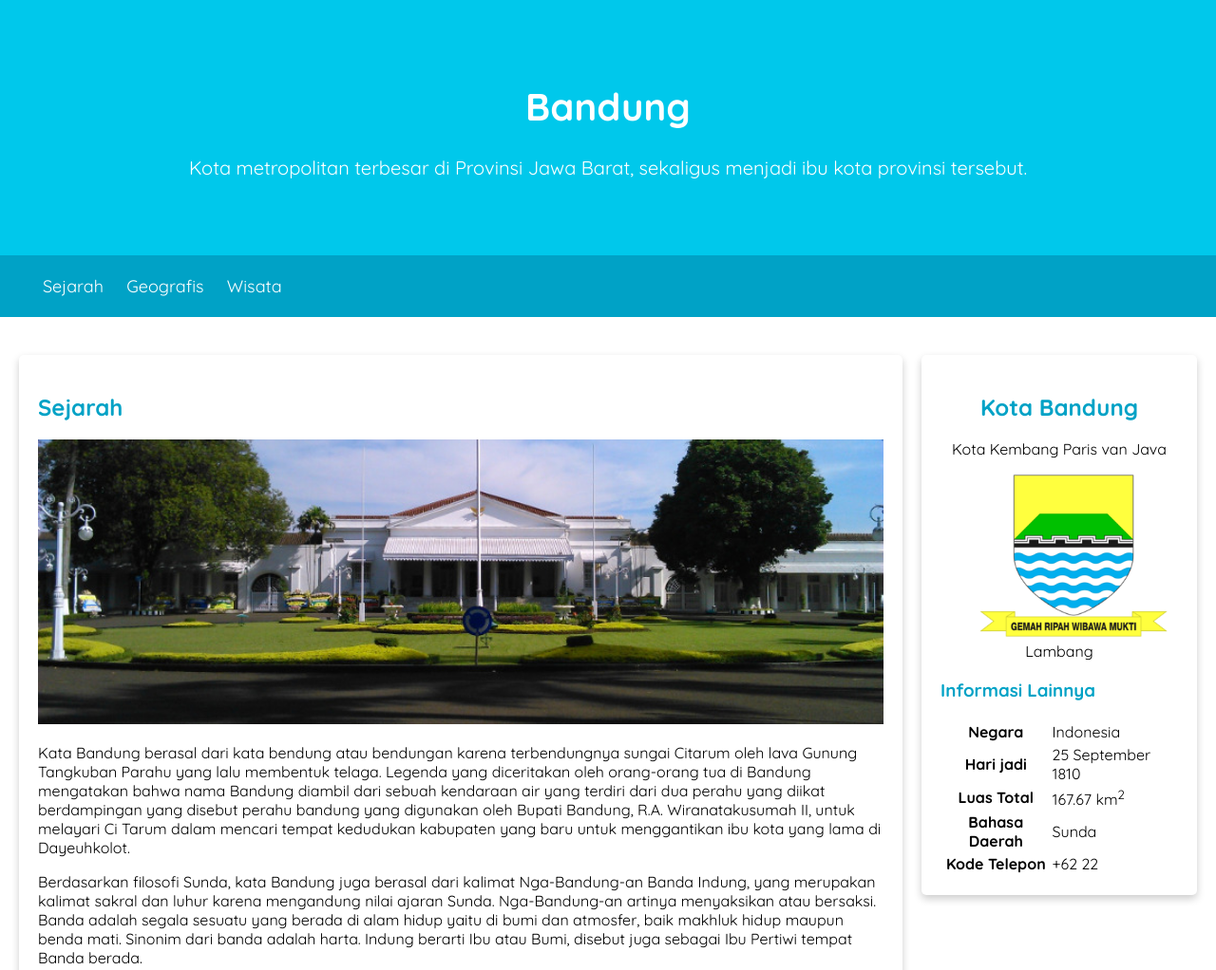
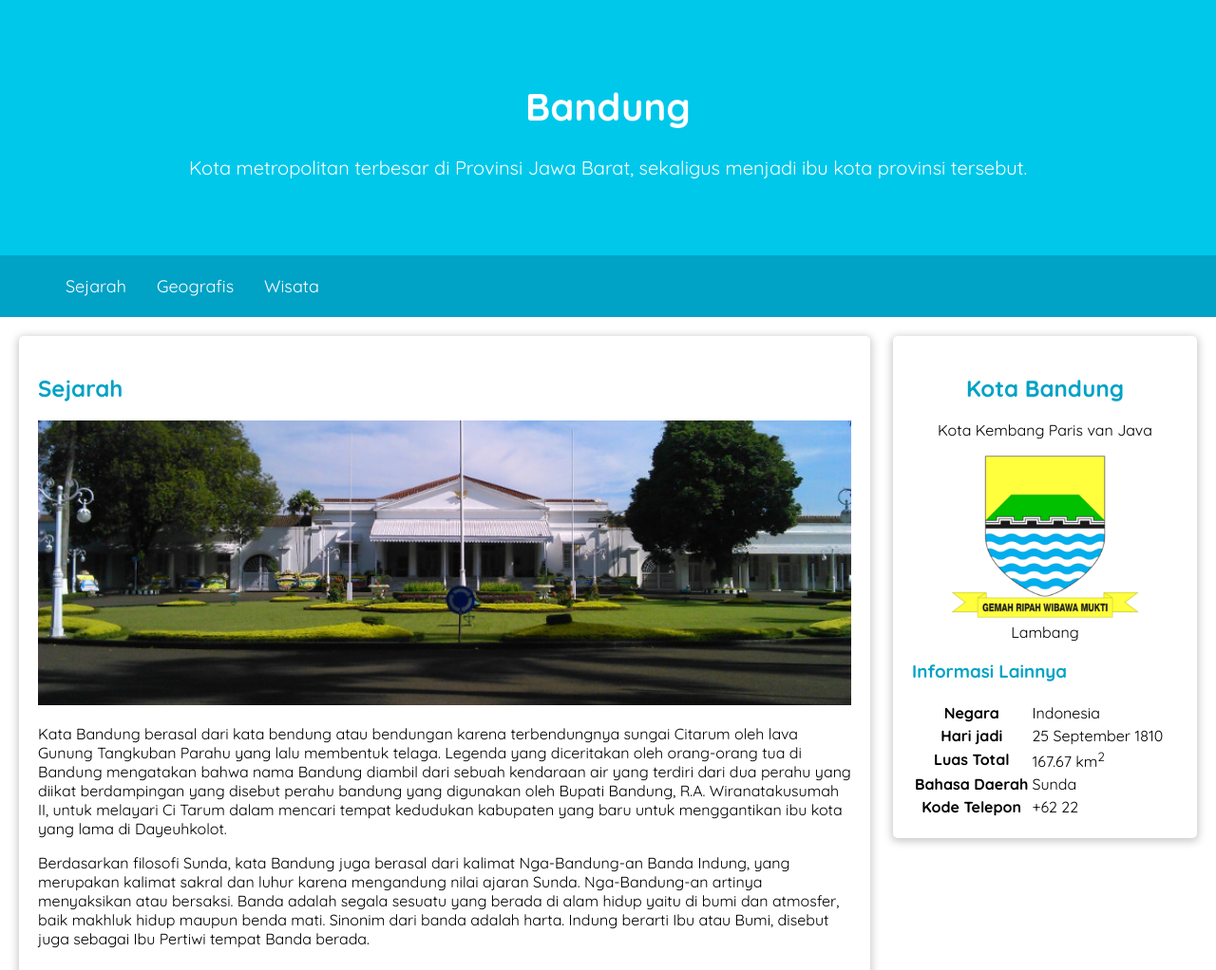
Before and after one commit to syofiazmi/web-dasar, a plain HTML site: page index.html in a window 1280 px wide. Shown: the top 1022 px of the page at 95% size. Drawn offline with Linux system fonts and the light colour scheme.

Commit message:
feat: implement flexbox to style

```diff
--- a/assets/styles/style.css
+++ b/assets/styles/style.css
@@ -1,92 +1,125 @@
-@import url(https://fonts.googleapis.com/css2?family=Poppins:wght@700&family=Quicksand:wght@400;700&display=swap);
-footer,
-nav {
-  background-color: #00a2c6;
-}
-footer,
-nav a:hover {
-  font-weight: 700;
-}
-header,
-nav li {
-  display: inline;
-}
-.jumbotron,
-.profile header,
-footer {
-  text-align: center;
-}
+@import url('https://fonts.googleapis.com/css?family=Quicksand:400,700&display=swap');
+
 * {
   box-sizing: border-box;
 }
+
 body {
-  font-family: Quicksand, sans-serif;
+  font-family: 'Quicksand', sans-serif;
   margin: 0;
   padding: 0;
 }
-.card,
-footer,
-main {
-  padding: 20px;
+
+header {
+  display: inline;
 }
-main {
-  overflow: auto;
-}
-h2,
-h3 {
-  color: #00a2c6;
-}
-footer {
-  color: #fff;
-}
+
 nav {
+  background-color: #00a2c6;
   padding: 5px;
   position: sticky;
   top: 0;
 }
+
+nav ul{
+    padding-inline: 4rem;
+    display: flex;
+    gap: 2rem;
+}
+
+nav li {
+  list-style-type: none;
+}
+
 nav a {
   font-size: 18px;
   font-weight: 400;
   text-decoration: none;
+
+  color: white;
+}
+
+nav a:hover {
+  font-weight: bold;
+}
+
+main {
+  padding: 20px;
+  display: flex;
+  gap: 1.5rem;
+}
+
+aside {
+  flex: 1;
+}
+
+footer {
+  padding: 20px;
   color: #fff;
+  background-color: #00a2c6;
 }
-nav li {
-  list-style-type: none;
-  margin-right: 20px;
+
+h2 {
+  color: #00a2c6;
 }
+
+h3 {
+  color: #00a2c6;
+}
+
+#content {
+  flex: 5;
+  display: flex;
+  flex-flow: column nowrap;
+  gap: 1rem 2rem;
+}
+
+.jumbotron {
+  font-size: 20px;
+  padding: 60px;
+  background-color: #00c8eb;
+  text-align: center;
+  color: white;
+}
+
+.profile header {
+  text-align: center;
+}
+
 .featured-image {
   width: 100%;
   max-height: 300px;
+
   object-fit: cover;
   object-position: center;
 }
+
 .profile img {
   width: 200px;
 }
+
 .card {
-  box-shadow: 0 4px 8px 0 rgba(0, 0, 0, 0.2);
+  box-shadow: 0 2px 8px 2px rgba(0, 0, 0, 0.2);
   border-radius: 5px;
-  margin-top: 20px;
+  padding: 20px;
 }
-.jumbotron {
-  padding: 60px;
-  background-color: #00c8eb;
-  font-size: 20px;
-  color: #fff;
+
+@media screen and (max-width: 1200px) {
+ main{
+    flex-flow: column nowrap;
+ }
+
+ main aside{
+    align-self: center;
+ }
 }
-#content {
-  float: left;
-  width: 75%;
+
+@media screen and (max-width: 768px) {
+    nav ul{
+        justify-content: center;
+    }
+
+    main aside{
+        align-self: stretch;
+    }
 }
-aside {
-  float: right;
-  width: 25%;
-  padding-left: 20px;
-}
-@media screen and (max-width: 1000px) {
-  #content,
-  aside {
-    width: 100%;
-    padding: 0;
-  }
-}
```
